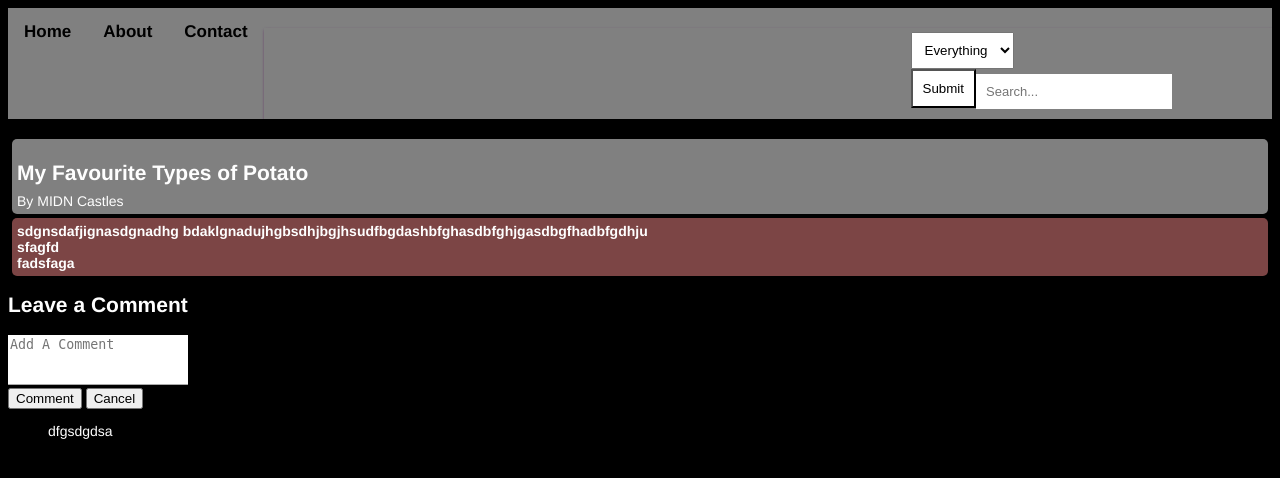
After one commit to MattieWasTaken/WebDevSec, a PHP site: page /GenericPost.html in a window 1280 px wide. The commit adds this page. Shown: the top 478 px of the page. Run offline with PHP 8.4, Linux system fonts and the light colour scheme; some libraries are stand-ins or nearby versions.

Commit message:
GenericPost Layout
Style.css upgrades
JS starting
GenericPost page Made

```diff
--- /dev/null
+++ b/GenericPost.html
@@ -0,0 +1,76 @@
+<!DOCTYPE html>
+<html>
+    <head>
+        <title>Forum Post 1 </title>
+        <link rel="stylesheet" ref="stylesheet" href="style.css"/>
+
+        </head>
+
+<header>
+    <div class="topnav">
+        <a class="active" href="#home">Home</a>
+        <a href="#about">About</a>
+        <a href="#contact">Contact</a>
+
+
+    <!--Search Bar-->
+    <div class="searchbar">
+        <div>
+
+            <select name="" id="">
+                <option value="everything">Everything</option>
+                <option value="author">Author</option>
+                <option value="title">Title</option>
+            </select>
+            <form action="/action_page.php">
+                <input type="text" name="q" id="" placeholder="Search...">
+                <button type="submit">Submit</button>
+            </form>
+
+
+        </div>
+    </div>
+
+
+</div>
+</header>
+
+<body>
+
+     <div class="subforum">
+        <div class="post-title">
+            <h2>My Favourite Types of Potato</h2>
+            <div class="post-author">
+                By MIDN Castles
+            </div>
+        </div>
+        <div class="post-content">
+            <a>
+                sdgnsdafjignasdgnadhg bdaklgnadujhgbsdhjbgjhsudfbgdashbfghasdbfghjgasdbgfhadbfgdhju
+                <br>
+                sfagfd
+                <br>
+                fadsfaga
+            </a>
+        </div>
+
+
+        <div class="comment-section">
+            <h2>Leave a Comment</h2>
+            <form>
+                <textarea id="commentBox" placeholder="Add A Comment"></textarea>
+                <div class="commentbutton">
+                    <input type="submit" id="addComment" value="Comment">
+                    <button id="clear">Cancel</button>
+                </div>
+            </form>
+            <ul id="unordered">
+                dfgsdgdsa
+            </ul>
+        </div>
+
+
+        <script src="plugin.js>"> </script>
+</body>
+
+</html>
--- a/Homepage.html
+++ b/Homepage.html
@@ -60,14 +60,14 @@
                 </div>
 
                 <div class="subforum-description subforum-column">
-                <h1><a href="">Post Description1</a></h1>
-                <p>This is the description of a post
+                <h1><a href="GenericPost.html">My Favourite Types of Potato</a></h1>
+                <p>Potato's will rise
                 </p>
                 </div>
 
 
             <div class="subforum-statistics subform-column center">
-                <span>24 Posts | 15 Topics Available</span>
+                <span>24 Comments | 3 Users Viewing</span>
             </div>
 
             <div class="subforum-info subforum-column">
--- a/style.css
+++ b/style.css
@@ -141,3 +141,37 @@ center{
     background-color: #fff;
 
 }
+
+
+/*INDIVIDUAL POSTS*/
+.post-content{
+background-color: rgb(124, 69, 69);
+padding: 5px;
+border-radius: 5px;
+margin: 4px;
+}
+
+.post-title{
+    background-color: gray;
+    padding: 5px;
+    border-radius:5px;
+    margin: 4px;
+}
+
+.post-author{
+    margin-top: -10px;
+}
+
+.post-content a{
+    color: #fefefe;
+    text-align: left;
+}
+/*Comment Button*/
+textarea{
+    height: 50px;
+    border: none;
+    border-bottom: 1px solid #aaa;
+    background-color: white;
+    resize: none;
+    transition: .5s;
+}
```
Also changed, not shown: plugin.js (added, +11 -0 lines).
